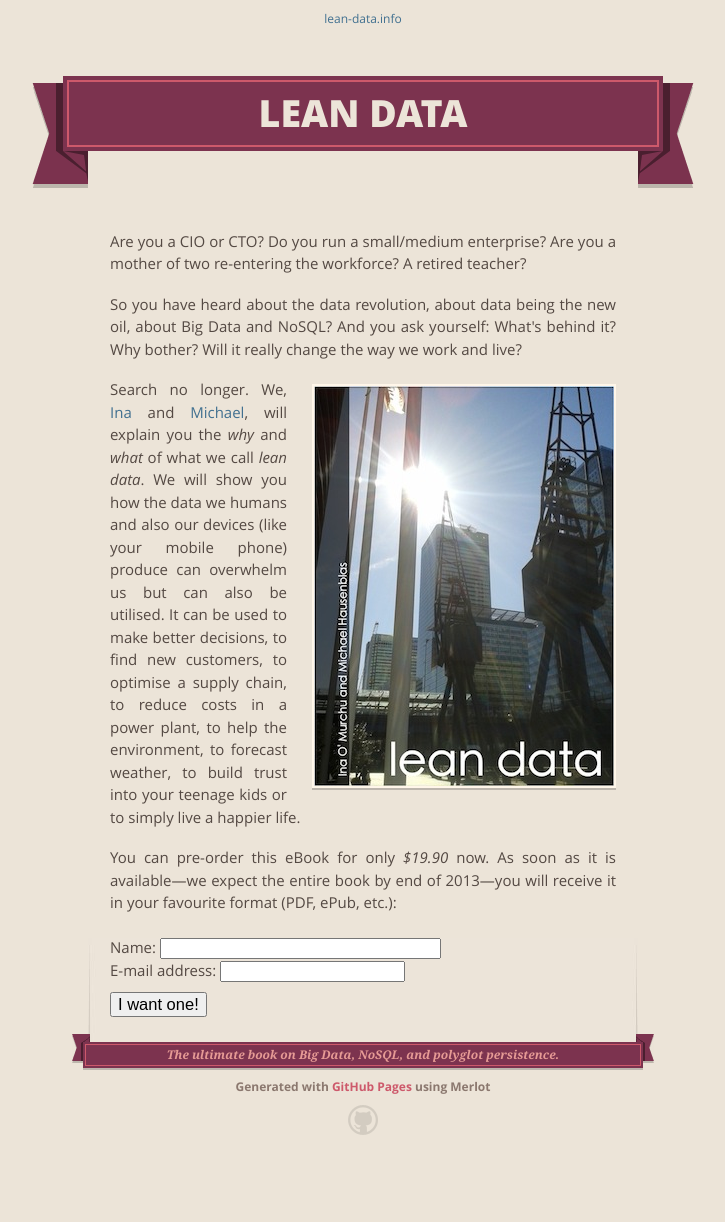
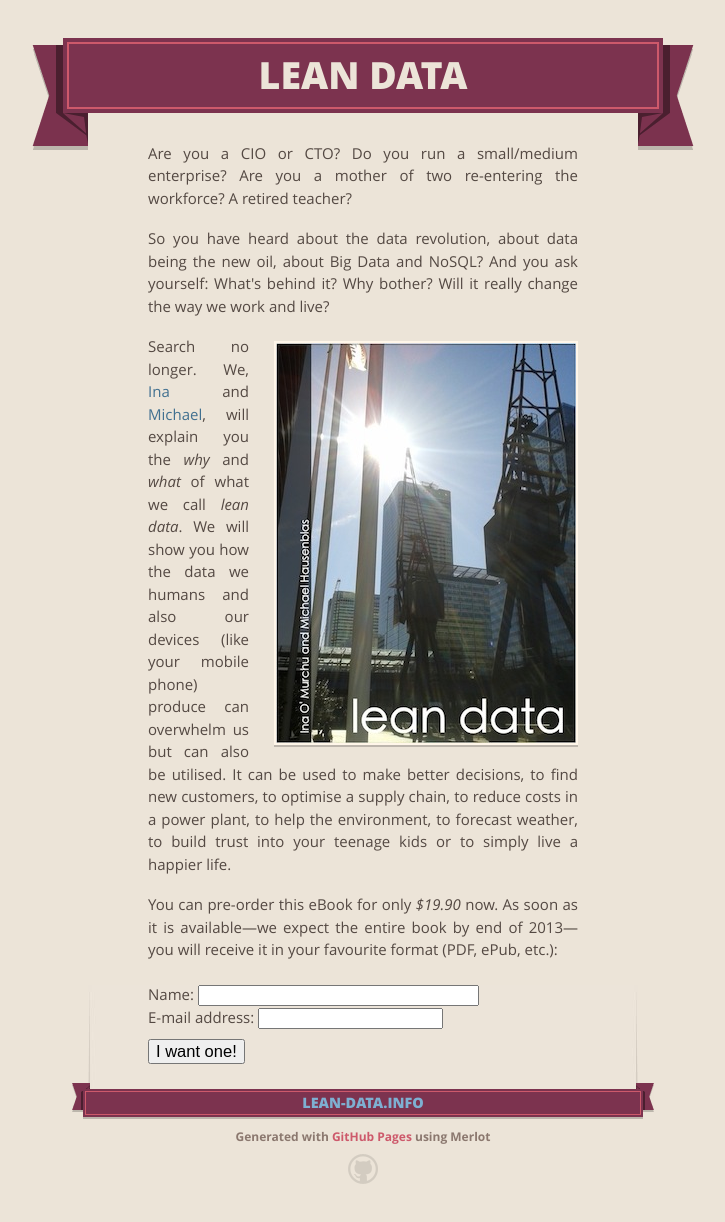
Before and after one commit to mhausenblas/lean-data.info, a plain HTML site: page index.html in a window 1280 px wide. Shown: the whole page, without its empty margins (277-1002 px from the left). Before the commit the page ends 1175 px from the top, so only its background shows below. Drawn offline with nearby package versions, Linux system fonts and the light colour scheme.

Commit message:
some layout tweaks, got rid of top link

```diff
--- a/index.html
+++ b/index.html
@@ -21,7 +21,6 @@
   </head>
 
   <body>
-	<div class="sitelink"><a href="http://lean-data.info">lean-data.info</a></div>
 	<div class="shell">
 	  <header>
 		<span class="ribbon-outer">
@@ -58,7 +57,7 @@
 	  <footer>
 		<span class="ribbon-outer">
 		  <span class="ribbon-inner">
-			<p>The ultimate book on Big Data, NoSQL, and polyglot persistence.</p>
+			<p><a href="http://lean-data.info">lean-data.info</a></p>
 		  </span>
 		  <span class="left-tail"></span>
 		  <span class="right-tail"></span>
--- a/stylesheets/screen.css
+++ b/stylesheets/screen.css
@@ -269,7 +269,7 @@ span.banner-fix {
 
 section#main_content {
   z-index: 2;
-  padding: 100px 82px 0;
+  padding: 50px 120px 0;
   min-height:185px;
 }
 
@@ -515,14 +515,6 @@ dd p:first-child {
   margin-top: 0;
 }
 
-.sitelink {
-  margin: 10px 0;
-  padding: 0;
-  text-align: center;
-  font-family: 'Open Sans', Myriad, Calibri, sans-serif;
-  font-size: 80%;
-}
-
 #main_content p {
   padding: .5em 0 0 0;
   font-family: 'Open Sans', Myriad, Calibri, sans-serif;
```
